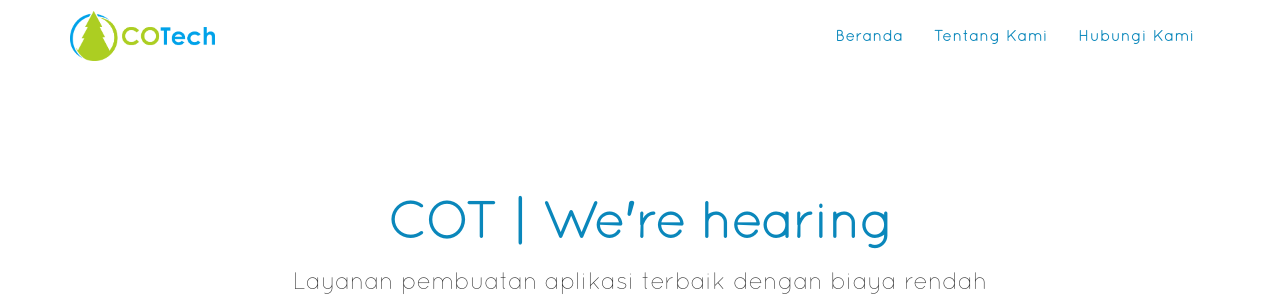
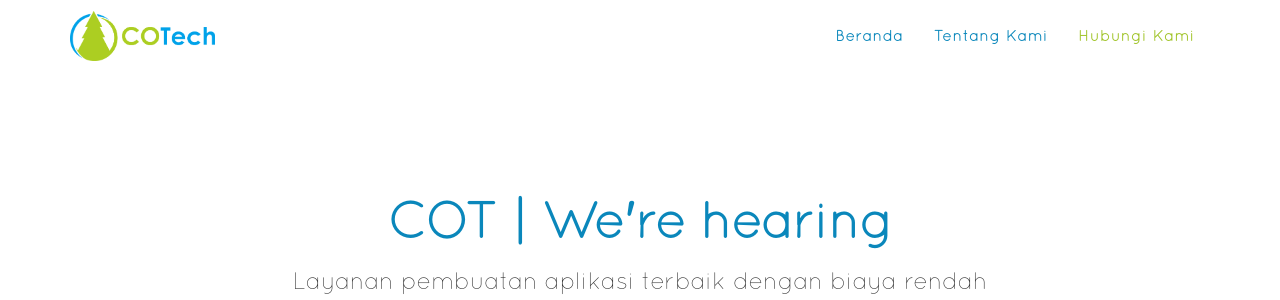
Before and after one commit to CemaraOT/COTProfile, a CodeIgniter app: page /index.php/hubungi_kami/index in a window 1280 px wide. Shown: the top 300 px of the page. Run offline with CodeIgniter, Linux system fonts and the light colour scheme.

Commit message:
#update TEST

```diff
--- a/application/controllers/Hubungi_kami.php
+++ b/application/controllers/Hubungi_kami.php
@@ -8,7 +8,7 @@
         }
 
         public function index(){
-			$this->load->view("Hubungi_kami");
+			$this->load->view("hubungi_kami");
             $this->load->view("common/footer");
 		}
 	}
--- a/application/views/common/header.php
+++ b/application/views/common/header.php
@@ -34,9 +34,9 @@
 				</div>
 				<div class="collapse navbar-collapse" id="myNavbar">
 					<ul class="nav navbar-nav navbar-right">
-						<li <?php if($this->uri->segment(1) == 'Main' || $this->uri->segment(1) == '') { echo 'class="active"'; } ?>><a href="<?php echo site_url();?>Main"> Beranda </a></li>
-                        <li <?php if($this->uri->segment(1) == 'Tentang_kami') { echo 'class="active"'; } ?>><a href="<?php echo site_url();?>Tentang_kami"> Tentang Kami </a></li>
-                        <li <?php if($this->uri->segment(1) == 'Hubungi_kami') { echo 'class="active"'; } ?>><a href="<?php echo site_url();?>Hubungi_kami"> Hubungi Kami </a></li>
+						<li <?php if($this->uri->segment(1) == 'main' || $this->uri->segment(1) == '') { echo 'class="active"'; } ?>><a href="<?php echo site_url();?>main"> Beranda </a></li>
+                        <li <?php if($this->uri->segment(1) == 'tentang_kami') { echo 'class="active"'; } ?>><a href="<?php echo site_url();?>tentang_kami"> Tentang Kami </a></li>
+                        <li <?php if($this->uri->segment(1) == 'hubungi_kami') { echo 'class="active"'; } ?>><a href="<?php echo site_url();?>hubungi_kami"> Hubungi Kami </a></li>
 					</ul>
 				</div>
 				<div class="clear"></div>
```
